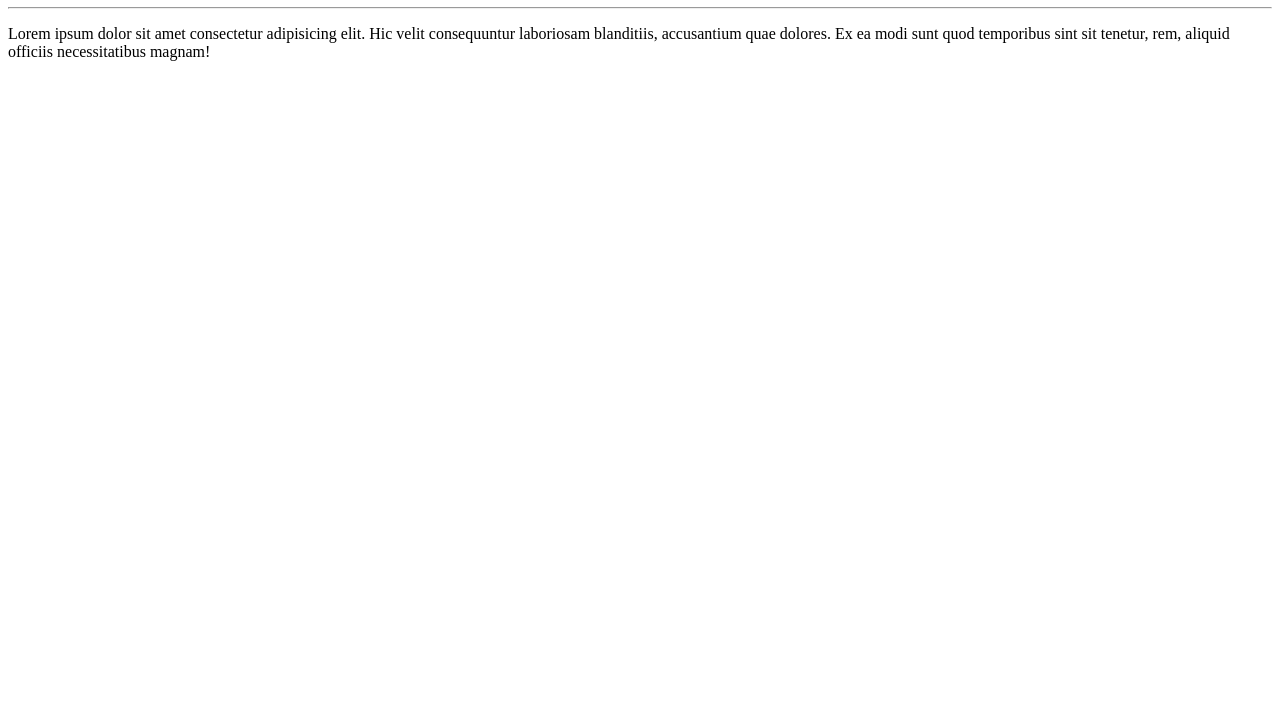
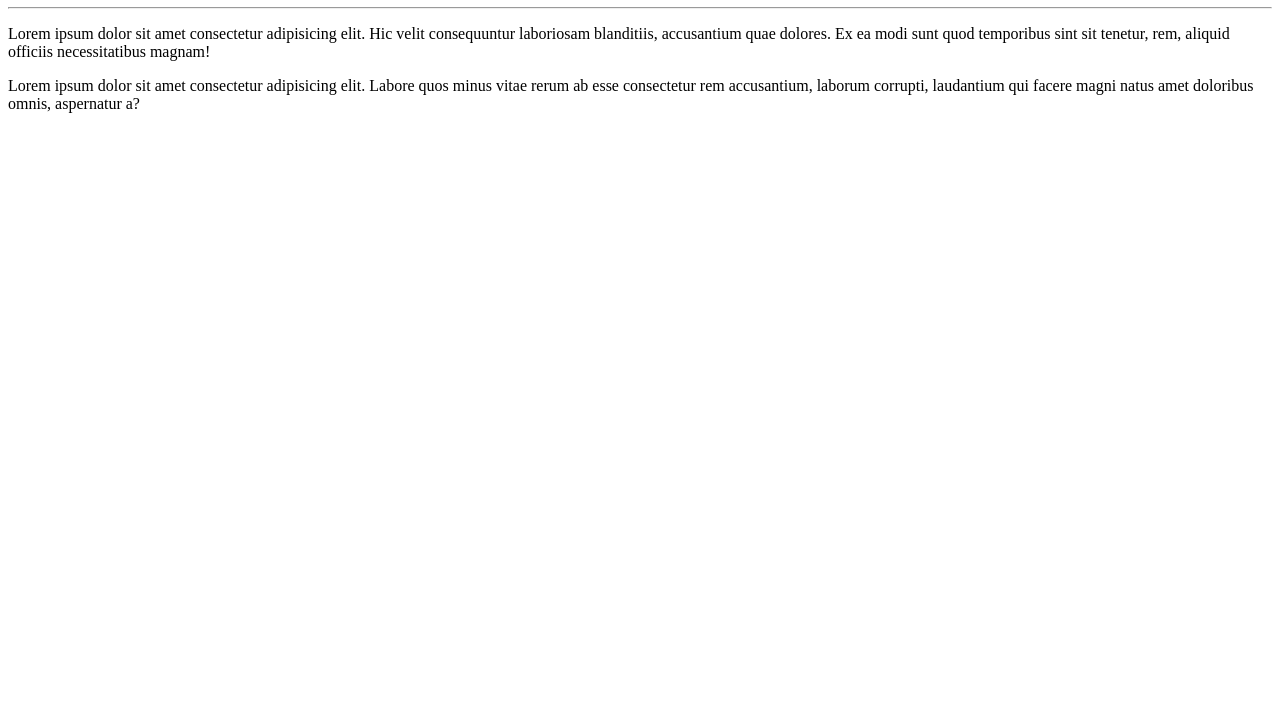
Before and after one commit to JuanHaddad/Ola-Mundo, a plain HTML site: page site-exemplo/index.html in a window 1280 px wide. Shown: the part 73-800 px from the top of the page. Drawn offline with Linux system fonts and the light colour scheme.

Commit message:
adicionei um paragrafo

```diff
--- a/site-exemplo/index.html
+++ b/site-exemplo/index.html
@@ -10,5 +10,6 @@
     <h1>Olá, Mundo!</h1>
     <hr>
     <p>Lorem ipsum dolor sit amet consectetur adipisicing elit. Hic velit consequuntur laboriosam blanditiis, accusantium quae dolores. Ex ea modi sunt quod temporibus sint sit tenetur, rem, aliquid officiis necessitatibus magnam!</p>
+    <p>Lorem ipsum dolor sit amet consectetur adipisicing elit. Labore quos minus vitae rerum ab esse consectetur rem accusantium, laborum corrupti, laudantium qui facere magni natus amet doloribus omnis, aspernatur a?</p>
 </body>
 </html>
```
